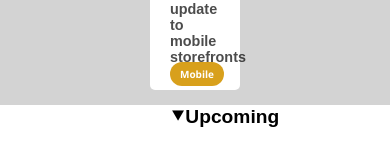
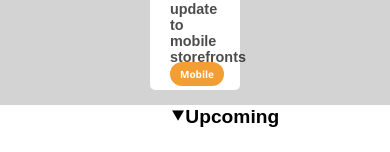
Before and after one commit to francescotroiano98/html-css-toboolist, a plain HTML site: page index.html in a window 390 px wide. Shown: the part 807-959 px from the top of the page. Drawn offline with Linux system fonts and the light colour scheme.

Commit message:
fix mobile background color

```diff
--- a/css/style.css
+++ b/css/style.css
@@ -120,7 +120,7 @@ li{
     border-radius: 15px;
     font-size: 10px;
     font-weight: bold;
-    background-color: rgb(216, 160, 28);
+    background-color: rgb(242 158 51);
     color: white;
 }
 .q1{
```
